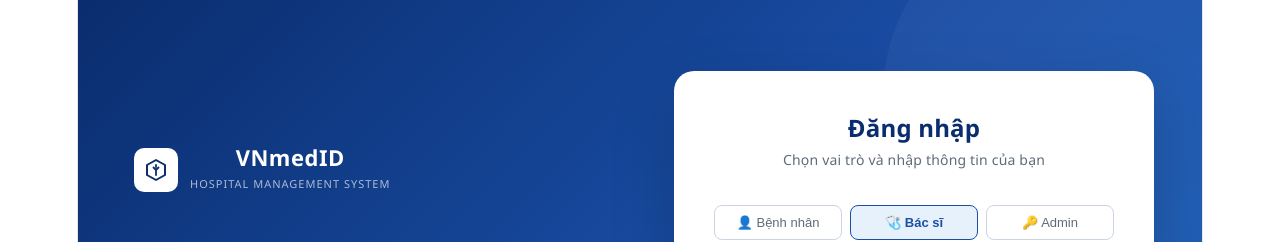
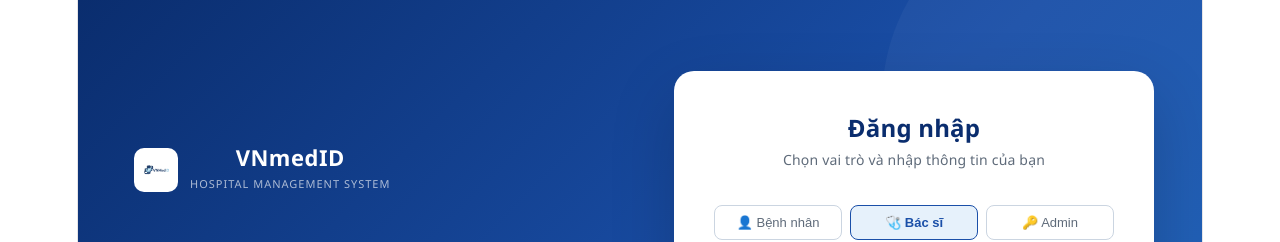
Before and after one commit to nguynhoanggiaviethung-beep/Blockchain-Based-Hospital-Management-System, a React app in the folder frontend/: page / in a window 1280 px wide. Shown: the top 242 px of the page. Built offline with nearby package versions, Linux system fonts and the light colour scheme; the HTML template or start-up script is replaced by a standard one.

Commit message:
update logo

```diff
--- a/frontend/src/pages/Login.jsx
+++ b/frontend/src/pages/Login.jsx
@@ -1,5 +1,6 @@
 import { useState } from "react";
 import { useNavigate } from "react-router-dom";
+import logo from "../assets/logoVNMedID.png";
 
 const PRIMARY = "#0A2D6E";
 const PRIMARY_MED = "#1A4FA8";
@@ -340,18 +341,16 @@ export default function LoginPage() {
       {/* Left panel */}
       <div style={styles.left}>
       <div style={styles.logoRow}>
-          <div style={styles.logoIcon}>
-            <svg width="24" height="24" viewBox="0 0 24 24" fill="none">
-              <path d="M12 2L3 7v10l9 5 9-5V7L12 2z" stroke={PRIMARY} strokeWidth="2" strokeLinejoin="round"/>
-              <path d="M12 12v5M9.5 9.5l2.5 2.5 2.5-2.5M12 7v2" stroke={PRIMARY} strokeWidth="1.8" strokeLinecap="round"/>
-            </svg>
-          </div>
+     <img
+      src={logo}
+      alt="VNmedID Logo"
+      style={{ width: 44, height: 44, borderRadius: 10, objectFit: "contain" }}
+      />
     <div>
       <div style={styles.logoText}>VNmedID</div>
       <div style={styles.logoSub}>Hospital Management System</div>
     </div>
   </div>
-
         <h1 style={styles.heroTitle}>
           Quản lý bệnh viện<br />
           thông minh & bảo mật
```
Also changed, not shown: frontend/src/assets/logoVNMedID.png (added). Lines whose indentation alone changed are shown as unchanged.
